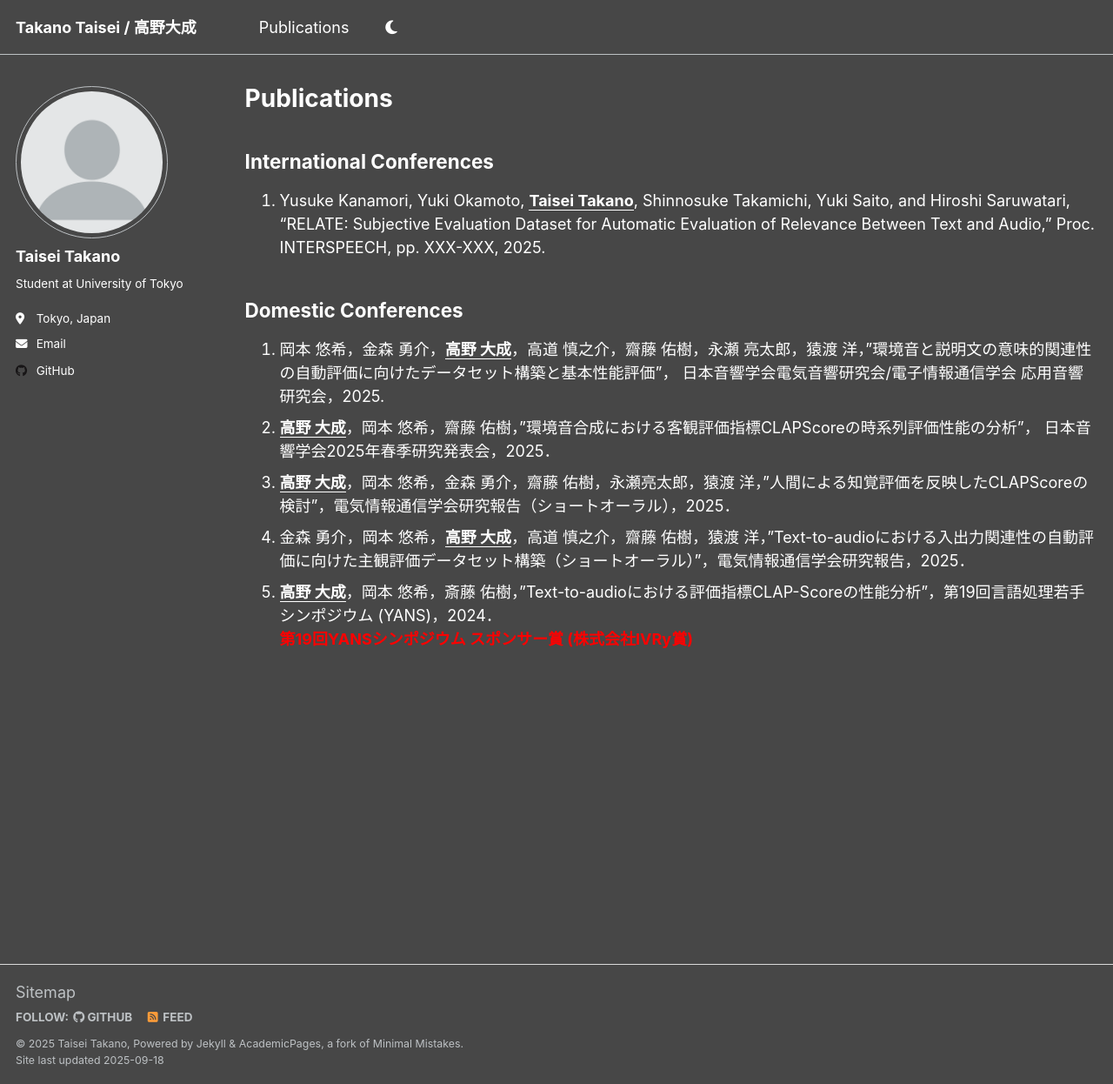
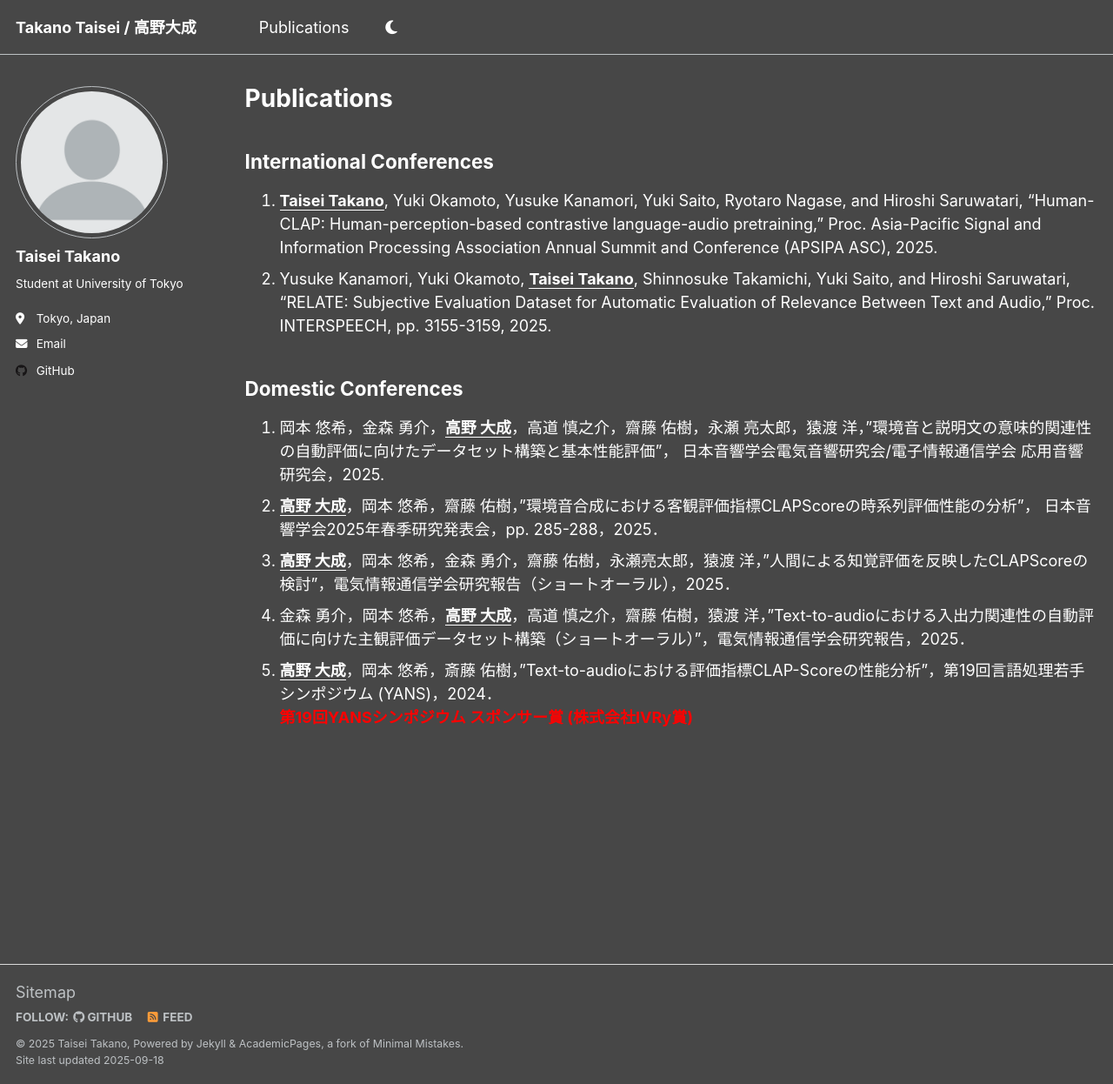
Before and after one commit to ttakano398/ttakano398.github.io, a Jekyll site: the page built from _pages/publication.md, in a window 1280 px wide and 1246 px high. Shown: the whole window at 87% size. Built offline with Jekyll 4.4.1, drawn with Linux system fonts in a browser that asks for light colours.

Commit message:
publication update

```diff
--- a/_pages/publication.md
+++ b/_pages/publication.md
@@ -16,11 +16,12 @@ author_profile: true
 {% endfor %} -->
 
 ## International Conferences
-1. Yusuke Kanamori, Yuki Okamoto, **<u>Taisei Takano</u>**, Shinnosuke Takamichi, Yuki Saito, and Hiroshi Saruwatari,  "RELATE: Subjective Evaluation Dataset for Automatic Evaluation of Relevance Between Text and Audio," Proc. INTERSPEECH, pp. XXX-XXX, 2025.
+1. **<u>Taisei Takano</u>**, Yuki Okamoto, Yusuke Kanamori, Yuki Saito, Ryotaro Nagase, and Hiroshi Saruwatari,  “Human-CLAP: Human-perception-based contrastive language-audio pretraining,” Proc. Asia-Pacific Signal and Information Processing Association Annual Summit and Conference (APSIPA ASC), 2025.
+2. Yusuke Kanamori, Yuki Okamoto, **<u>Taisei Takano</u>**, Shinnosuke Takamichi, Yuki Saito, and Hiroshi Saruwatari,  "RELATE: Subjective Evaluation Dataset for Automatic Evaluation of Relevance Between Text and Audio," Proc. INTERSPEECH, pp. 3155-3159, 2025.
 
 ## Domestic Conferences
 1. 岡本 悠希，金森 勇介，**<u>高野 大成</u>**，高道 慎之介，齋藤 佑樹，永瀬 亮太郎，猿渡 洋，"環境音と説明文の意味的関連性の自動評価に向けたデータセット構築と基本性能評価"， 日本音響学会電気音響研究会/電子情報通信学会 応用音響研究会，2025.
-2. **<u>高野 大成</u>**，岡本 悠希，齋藤 佑樹，"環境音合成における客観評価指標CLAPScoreの時系列評価性能の分析"， 日本音響学会2025年春季研究発表会，2025．
+2. **<u>高野 大成</u>**，岡本 悠希，齋藤 佑樹，"環境音合成における客観評価指標CLAPScoreの時系列評価性能の分析"， 日本音響学会2025年春季研究発表会，pp. 285-288，2025．
 3. **<u>高野 大成</u>**，岡本 悠希，金森 勇介，齋藤 佑樹，永瀬亮太郎，猿渡 洋，"人間による知覚評価を反映したCLAPScoreの検討"，電気情報通信学会研究報告（ショートオーラル），2025．
 4. 金森 勇介，岡本 悠希，**<u>高野 大成</u>**，高道 慎之介，齋藤 佑樹，猿渡 洋，"Text-to-audioにおける入出力関連性の自動評価に向けた主観評価データセット構築（ショートオーラル）"，電気情報通信学会研究報告，2025．
 5. **<u>高野 大成</u>**，岡本 悠希，斎藤 佑樹，"Text-to-audioにおける評価指標CLAP-Scoreの性能分析"，第19回言語処理若手シンポジウム (YANS)，2024．<br>**<font color="red">第19回YANSシンポジウム スポンサー賞 (株式会社IVRy賞)</font>**
```
